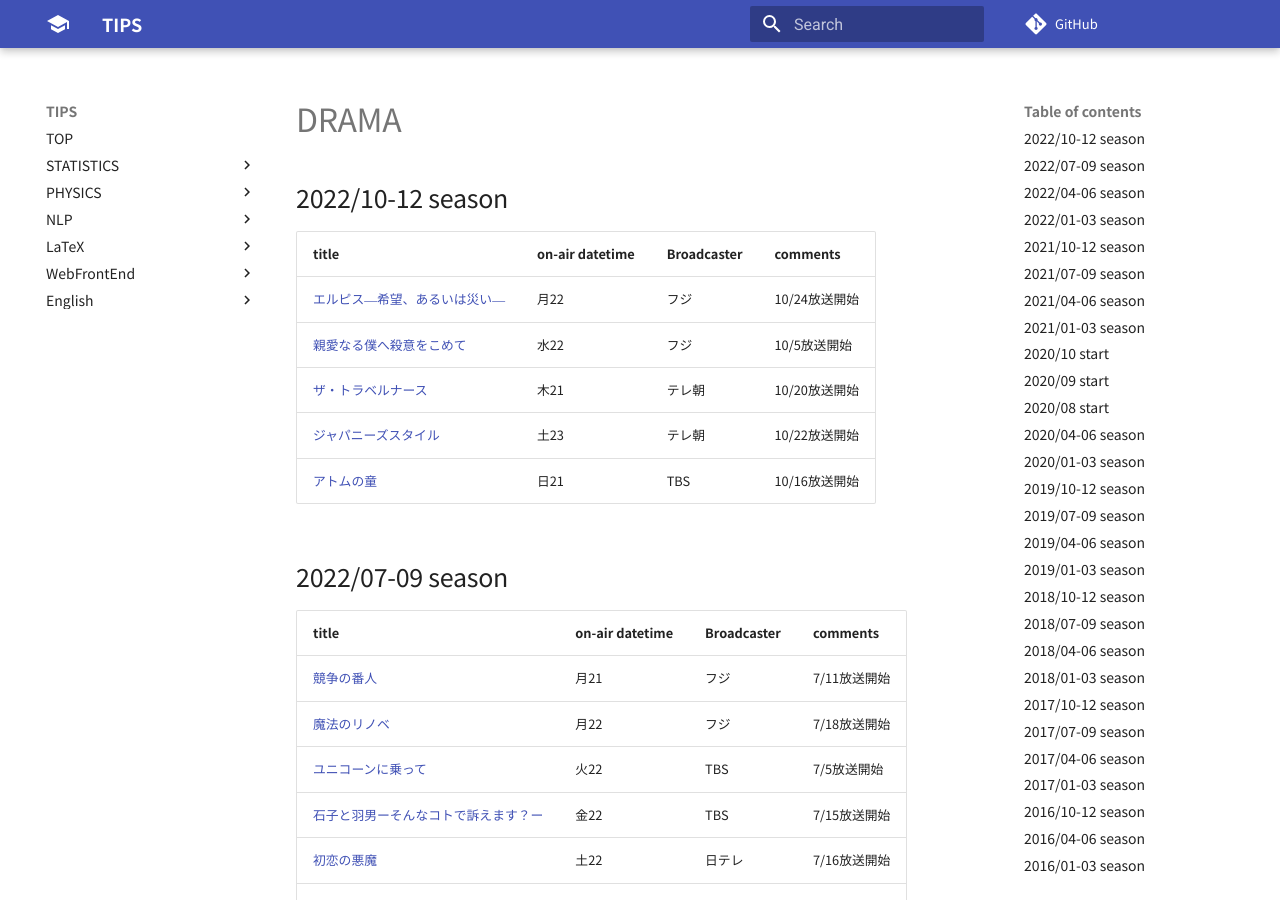
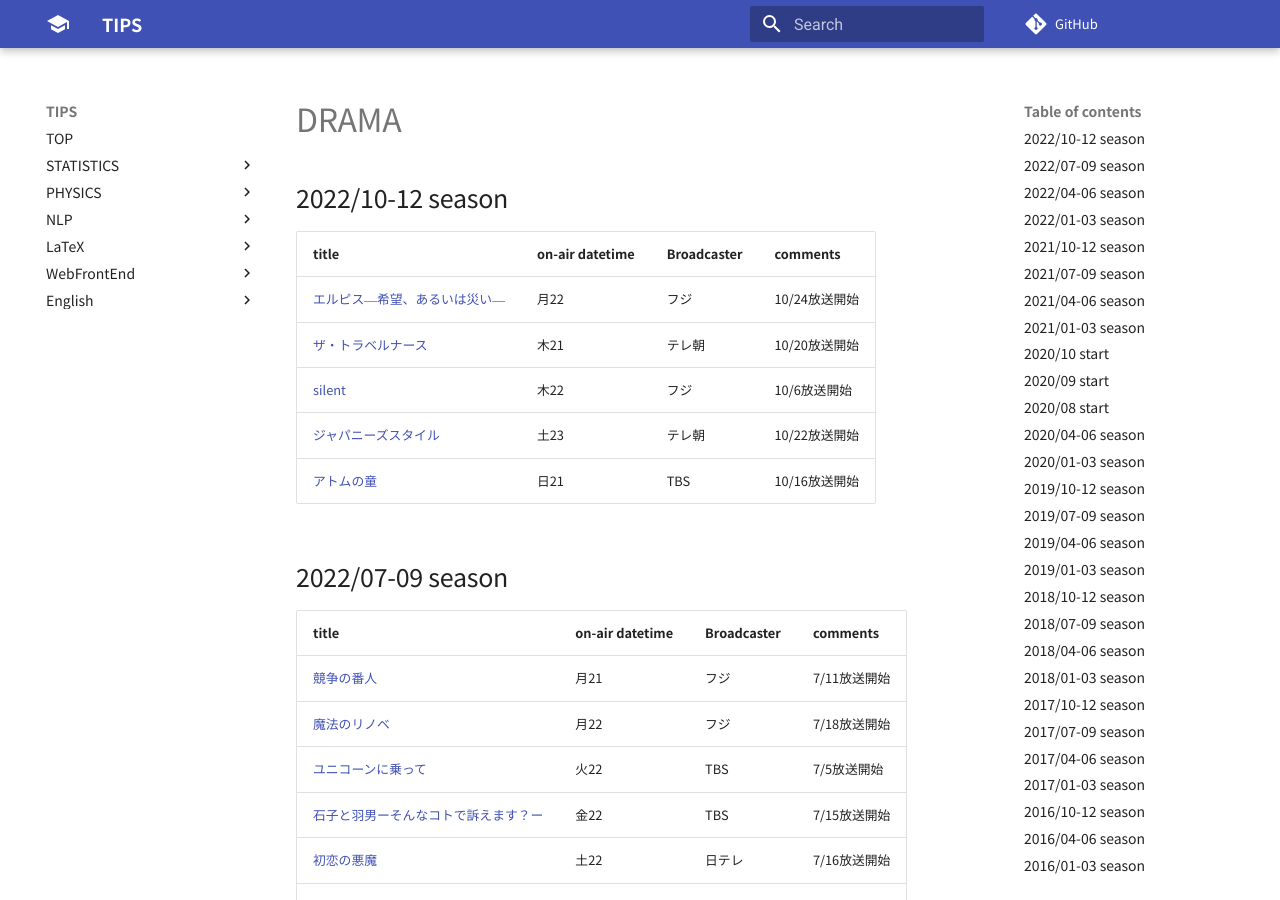
Before and after one commit to aYukiYoshida/tips, an MkDocs documentation site: the page built from docs/favorites/drama.md, in a window 1280 px wide and 900 px high. Built offline with MkDocs 1.6.1 and Material for MkDocs 9.7.7, drawn with Linux system fonts in a browser that asks for light colours; comment, search, counter and statistics services are not loaded.

Commit message:
[mod] Update table of 2022/10-2022/12 of drama doc

```diff
--- a/docs/favorites/drama.md
+++ b/docs/favorites/drama.md
@@ -5,8 +5,8 @@
 |title|on-air datetime|Broadcaster|comments|
 |:-|:-|:-|:-|
 |[エルピス―希望、あるいは災い―](https://www.ktv.jp/elpis/)|月22|フジ|10/24放送開始|
-|[親愛なる僕へ殺意をこめて](https://www.fujitv.co.jp/shinainarubokue/)|水22|フジ|10/5放送開始|
 |[ザ・トラベルナース](https://www.tv-asahi.co.jp/the_travelnurse/)|木21|テレ朝|10/20放送開始|
+|[silent](https://www.fujitv.co.jp/silent/)|木22|フジ|10/6放送開始|
 |[ジャパニーズスタイル](https://www.tv-asahi.co.jp/japanese_style/)|土23|テレ朝|10/22放送開始|
 |[アトムの童](https://www.tbs.co.jp/atomnoko_tbs/)|日21|TBS|10/16放送開始|
 
```
